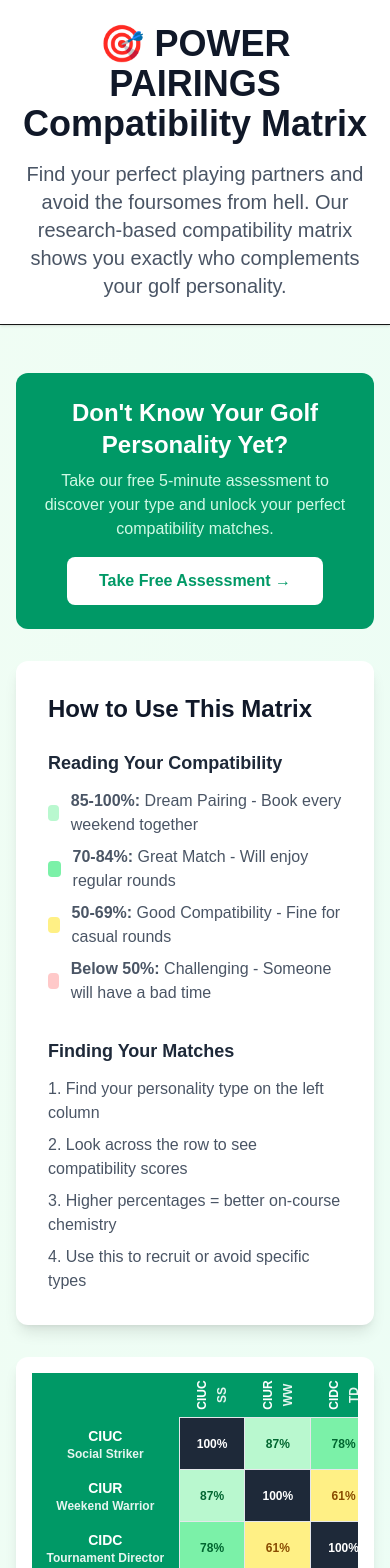
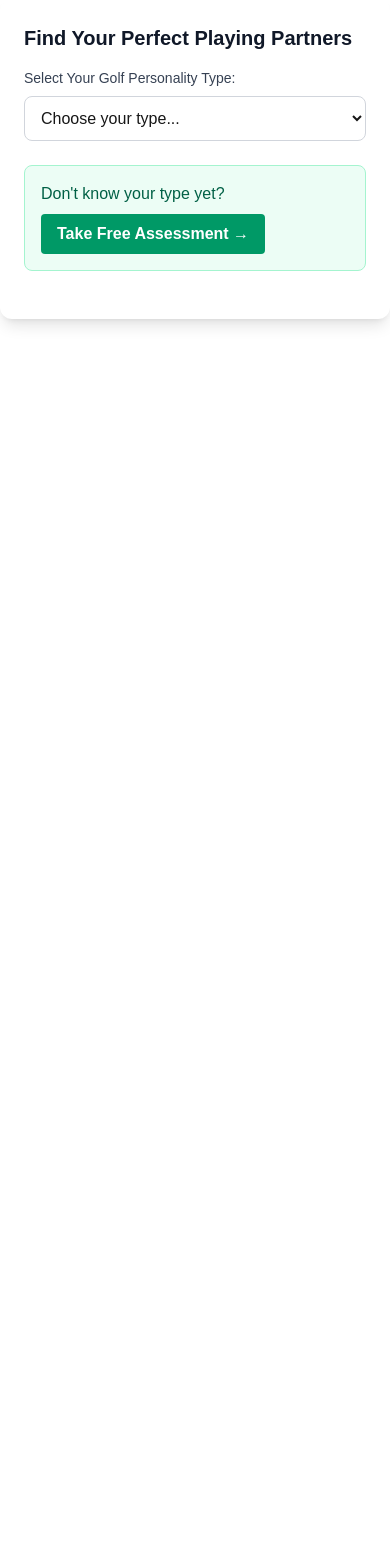
Before and after one commit to bczimmer/mygolftype, a Next.js app: page /compatibility-matrix in a window 390 px wide. Shown: the top 1568 px of the page. After the commit the page ends 844 px from the top, so only its background shows below. Built offline with nearby package versions, Linux system fonts and the light colour scheme.

Commit message:
add responsive functionality to compatability matrix

```diff
--- a/src/app/compatibility-matrix/page.tsx
+++ b/src/app/compatibility-matrix/page.tsx
@@ -1,17 +1,6 @@
-// desktop/mygolftype/src/app/compatibility-matrix/page.tsx
-import { Metadata } from 'next';
+'use client';
+import { useState } from 'react';
 import Link from 'next/link';
-
-export const metadata: Metadata = {
-  title: 'Golf Personality Compatibility Matrix | MyGolfType',
-  description: 'Discover which golf personalities match best with yours. Our comprehensive compatibility matrix shows you exactly who to play with and who to avoid for the perfect round.',
-  keywords: 'golf personality compatibility, golf partners, golf foursome, golf psychology, Myers-Briggs golf',
-  openGraph: {
-    title: 'Golf Personality Compatibility Matrix | MyGolfType',
-    description: 'Find your perfect golf partners with our comprehensive compatibility guide.',
-    images: ['/og-compatibility.jpg'], // You'll want to create this
-  }
-};
 
 // JavaScript variables and functions go HERE (outside the component)
 const personalityTypes = [
@@ -61,81 +50,27 @@ function getCompatibilityClass(score: number): string {
   return 'bg-red-200 text-red-800';
 }
 
-export default function CompatibilityMatrix() {
+export default function CompatibilityMatrixClient() {
+  const [selectedType, setSelectedType] = useState<string>('');
+
+  // Get compatibility data for selected type, sorted by score
+  const getCompatibilityForType = (typeCode: string) => {
+    if (!typeCode || !compatibilityMatrix[typeCode]) return [];
+
+    return personalityTypes
+      .map(type => ({
+        ...type,
+        score: compatibilityMatrix[typeCode][type.code]
+      }))
+      .sort((a, b) => b.score - a.score);
+  };
+
+  const compatibilityData = getCompatibilityForType(selectedType);
+
   return (
-    <div className="min-h-screen bg-gradient-to-br from-green-50 to-emerald-50">
-      {/* Header Section */}
-      <div className="bg-white shadow-sm border-b">
-        <div className="max-w-7xl mx-auto px-4 sm:px-6 lg:px-8 py-6">
-          <div className="text-center">
-            <h1 className="text-4xl font-bold text-gray-900 mb-4">
-              🎯 POWER PAIRINGS Compatibility Matrix
-            </h1>
-            <p className="text-xl text-gray-600 max-w-3xl mx-auto">
-              Find your perfect playing partners and avoid the foursomes from hell.
-              Our research-based compatibility matrix shows you exactly who complements your golf personality.
-            </p>
-          </div>
-        </div>
-      </div>
-
-      {/* Main Content */}
-      <div className="max-w-7xl mx-auto px-4 sm:px-6 lg:px-8 py-12">
-
-        {/* CTA Banner - Don't know your type? */}
-        <div className="bg-emerald-600 rounded-xl p-6 mb-8 text-center">
-          <h2 className="text-2xl font-bold text-white mb-2">
-            Don&apos;t Know Your Golf Personality Yet?
-          </h2>
-          <p className="text-emerald-100 mb-4">
-            Take our free 5-minute assessment to discover your type and unlock your perfect compatibility matches.
-          </p>
-          <Link
-            href="/"
-            className="inline-block bg-white text-emerald-600 font-bold py-3 px-8 rounded-lg hover:bg-gray-50 transition-colors"
-          >
-            Take Free Assessment →
-          </Link>
-        </div>
-
-        {/* How to Use Guide */}
-        <div className="bg-white rounded-xl shadow-lg p-8 mb-8">
-          <h2 className="text-2xl font-bold text-gray-900 mb-6">How to Use This Matrix</h2>
-          <div className="grid md:grid-cols-2 gap-8">
-            <div>
-              <h3 className="text-lg font-semibold text-gray-800 mb-3">Reading Your Compatibility</h3>
-              <ul className="space-y-2 text-gray-600">
-                <li className="flex items-center">
-                  <div className="w-4 h-4 bg-green-200 rounded mr-3"></div>
-                  <span><strong>85-100%:</strong> Dream Pairing - Book every weekend together</span>
-                </li>
-                <li className="flex items-center">
-                  <div className="w-4 h-4 bg-green-300 rounded mr-3"></div>
-                  <span><strong>70-84%:</strong> Great Match - Will enjoy regular rounds</span>
-                </li>
-                <li className="flex items-center">
-                  <div className="w-4 h-4 bg-yellow-200 rounded mr-3"></div>
-                  <span><strong>50-69%:</strong> Good Compatibility - Fine for casual rounds</span>
-                </li>
-                <li className="flex items-center">
-                  <div className="w-4 h-4 bg-red-200 rounded mr-3"></div>
-                  <span><strong>Below 50%:</strong> Challenging - Someone will have a bad time</span>
-                </li>
-              </ul>
-            </div>
-            <div>
-              <h3 className="text-lg font-semibold text-gray-800 mb-3">Finding Your Matches</h3>
-              <ol className="space-y-2 text-gray-600 list-decimal list-inside">
-                <li>Find your personality type on the left column</li>
-                <li>Look across the row to see compatibility scores</li>
-                <li>Higher percentages = better on-course chemistry</li>
-                <li>Use this to recruit or avoid specific types</li>
-              </ol>
-            </div>
-          </div>
-        </div>
-
-        {/* The Matrix Table - Responsive Container */}
+    <>
+      {/* DESKTOP: Full Matrix Table */}
+      <div className="hidden lg:block">
         <div className="bg-white rounded-xl shadow-lg p-4 sm:p-8 overflow-hidden">
           <div className="overflow-x-auto">
             <table className="w-full border-collapse text-xs sm:text-sm min-w-[1200px]">
@@ -143,8 +78,8 @@ export default function CompatibilityMatrix() {
                 <tr>
                   <th className="bg-emerald-600 text-white p-2 sm:p-3 font-bold text-center sticky left-0 z-20"></th>
                   {personalityTypes.map((type) => (
-                    <th key={type.code} className="bg-emerald-600 text-white p-1 sm:p-2 font-bold text-center min-w-[60px] relative">
-                      <div className="transform -rotate-90 origin-center whitespace-nowrap">
+                    <th key={type.code} className="bg-emerald-600 text-white p-1 sm:p-2 font-bold text-center min-w-[100px] relative">
+                      <div className="whitespace-nowrap">
                         <div className="font-bold text-xs">{type.code}</div>
                         <div className="text-xs opacity-90 mt-1">{type.name.split(' ').map(word => word.charAt(0)).join('')}</div>
                       </div>
@@ -196,43 +131,97 @@ export default function CompatibilityMatrix() {
             </div>
           </div>
         </div>
+      </div>
 
-        {/* Bottom CTA */}
-        <div className="bg-gray-900 rounded-xl p-8 mt-12 text-center">
-          <h2 className="text-3xl font-bold text-white mb-4">
-            Want Detailed Compatibility Strategies?
+      {/* MOBILE/TABLET: Type Selector + Sorted Results */}
+      <div className="lg:hidden">
+        <div className="bg-white rounded-xl shadow-lg p-6">
+          <h2 className="text-xl font-bold text-gray-900 mb-4">
+            Find Your Perfect Playing Partners
           </h2>
-          <p className="text-gray-300 text-lg mb-6 max-w-2xl mx-auto">
-            Get your personalized 25-page Premium Report with specific strategies for playing with each personality type,
-            plus equipment recommendations and course management tips designed for your exact type.
-          </p>
-          <div className="space-y-4 sm:space-y-0 sm:space-x-4 sm:flex sm:justify-center">
-            <Link
-              href="/assessment"
-              className="inline-block bg-emerald-600 text-white font-bold py-3 px-8 rounded-lg hover:bg-emerald-700 transition-colors"
+
+          {/* Type Selector */}
+          <div className="mb-6">
+            <label htmlFor="type-select" className="block text-sm font-medium text-gray-700 mb-2">
+              Select Your Golf Personality Type:
+            </label>
+            <select
+              id="type-select"
+              value={selectedType}
+              onChange={(e) => setSelectedType(e.target.value)}
+              className="w-full p-3 border border-gray-300 rounded-lg focus:ring-2 focus:ring-emerald-500 focus:border-emerald-500"
             >
-              Take Assessment First
-            </Link>
-            <Link
-              href="/premium"
-              className="inline-block border-2 border-white text-white font-bold py-3 px-8 rounded-lg hover:bg-white hover:text-gray-900 transition-colors"
-            >
-              View Premium Reports
-            </Link>
+              <option value="">Choose your type...</option>
+              {personalityTypes.map((type) => (
+                <option key={type.code} value={type.code}>
+                  {type.code} - {type.name}
+                </option>
+              ))}
+            </select>
           </div>
+
+          {/* Don't know your type CTA */}
+          {!selectedType && (
+            <div className="bg-emerald-50 border border-emerald-200 rounded-lg p-4 mb-6">
+              <p className="text-emerald-800 font-medium mb-2">Don't know your type yet?</p>
+              <Link
+                href="/"
+                className="inline-block bg-emerald-600 text-white font-bold py-2 px-4 rounded hover:bg-emerald-700 transition-colors"
+              >
+                Take Free Assessment →
+              </Link>
+            </div>
+          )}
+
+          {/* Compatibility Results */}
+          {selectedType && compatibilityData.length > 0 && (
+            <div>
+              <h3 className="text-lg font-bold text-gray-900 mb-4">
+                Your Compatibility Matches (Best to Worst)
+              </h3>
+              <div className="space-y-2">
+                {compatibilityData.map((match, index) => (
+                  <div
+                    key={match.code}
+                    className={`flex justify-between items-center p-3 rounded-lg border ${getCompatibilityClass(match.score)} ${
+                      match.code === selectedType ? 'ring-2 ring-gray-800' : ''
+                    }`}
+                  >
+                    <div className="flex-1">
+                      <div className="font-bold text-sm">
+                        {match.code}
+                        {match.code === selectedType && ' (You)'}
+                      </div>
+                      <div className="text-xs opacity-75">
+                        {match.name}
+                      </div>
+                    </div>
+                    <div className="font-bold text-lg ml-4">
+                      {match.score}%
+                    </div>
+                  </div>
+                ))}
+              </div>
+
+              {/* Quick insights */}
+              <div className="mt-6 p-4 bg-gray-50 rounded-lg">
+                <h4 className="font-bold text-gray-900 mb-2">Quick Insights:</h4>
+                <div className="space-y-1 text-sm text-gray-600">
+                  <div>
+                    🎯 <strong>Best Match:</strong> {compatibilityData[1]?.name} ({compatibilityData[1]?.score}%)
+                  </div>
+                  <div>
+                    ⚠️ <strong>Avoid:</strong> {compatibilityData[compatibilityData.length - 1]?.name} ({compatibilityData[compatibilityData.length - 1]?.score}%)
+                  </div>
+                  <div>
+                    📊 <strong>Great Matches (85%+):</strong> {compatibilityData.filter(m => m.score >= 85 && m.code !== selectedType).length} types
+                  </div>
+                </div>
+              </div>
+            </div>
+          )}
         </div>
-
-        {/* Social Proof */}
-        <div className="text-center mt-12">
-          <p className="text-gray-600 mb-4">
-            &quot;This compatibility matrix completely changed how I choose playing partners. No more painful rounds!&quot;
-          </p>
-          <p className="text-sm text-gray-500">
-            - Sarah M., CCDC (Club Champion), 4.2 handicap
-          </p>
-        </div>
-
       </div>
-    </div>
+    </>
   );
 }
```
